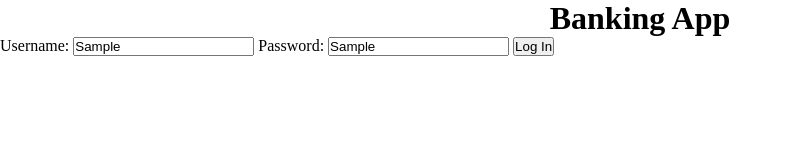
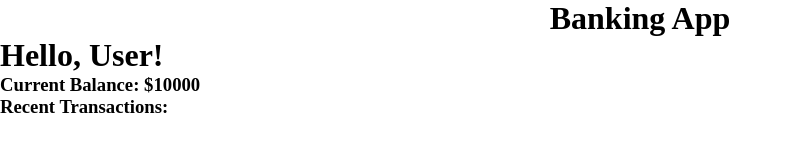
Before and after one commit to gpokingpin/banking-app-demo, a plain HTML site: page index.html in a window 1280 px wide. Both pictures are taken after typing "Sample", "Sample" into the empty fields and a click on the button "Log In". Shown: the whole page, without its empty margins (0-792 px from the left). Drawn offline with Linux system fonts and the light colour scheme.

Commit message:
added find method to check for logged in user; started renderUser function

```diff
--- a/index.html
+++ b/index.html
@@ -9,7 +9,7 @@
 </head>
 <body>
     <h1 class='page-heading'>Banking App</h1>
-    <form>
+    <form class='login-form'>
         <label for='username'>Username: </label>
         <input id='username' type='text' placeholder="Enter your username">
         <label for='password'>Password: </label>
@@ -17,7 +17,7 @@
         <button id='login-button' type='submit'>Log In</button>
     </form>
     <div class='user-info-div hidden'>
-        <h1>Hello <span class='user-name'>User</span>!</h1>
+        <h1>Hello, <span class='user-name'>User</span>!</h1>
         <h3>Current Balance: $<span class='user-balance'>10000</span></h3>
         <h3>Recent Transactions:</h3>
         <ul class='user-transactions'></ul>
--- a/main.js
+++ b/main.js
@@ -1,20 +1,30 @@
 let users = [
   {
     id: 1,
+    fullName: 'Roger Buck',
     username: "1111",
     password: "1111",
     transactions: [100, 200, -300, 200],
   },
   {
     id: 2,
-    username: "3412",
+    fullName: 'Tom Jones',
+    username: "2222",
     password: "2222",
     transactions: [200, -200, -300, 200],
   },
   {
     id: 3,
+    fullName: 'John Travolta',
     username: "3333",
     password: "3333",
+    transactions: [1000, -300, -300, 100],
+  },
+  {
+    id: 4,
+    fullName: 'Sally Fields',
+    username: "4444",
+    password: "4444",
     transactions: [1000, -300, -300, 100],
   },
 ];
@@ -28,8 +38,37 @@ loginButton.addEventListener("click", function (event) {
   let password = document.querySelector("#password").value;
   console.log(username, password);
 
-//   let currentUser = users.find(function (user) {
-//     return user.username === username;
-// })
-//     console.log(currentUser);
+  // see if the username even exists in our users array
+  // let currentUser = {};
+  // for (let index = 0; index < users.length; index += 1) {
+  //   let user = users[index];
+  //   if it does exists, see if the password matches
+  //   if (username === user.username && password === user.password) {
+  //     currentUser = user;
+  //   }
+  // }
+  // document.write(JSON.stringify(currentUser))
+
+
+  // let currentUser = users.find(function (user) {
+  //   return username === user.username && password === user.password;
+  // });
+  let currentUser = users.find(user => username === user.username && password === user.password)
+
+  // if the password matches, render their data
+  renderUser(currentUser);
+
+  console.log(currentUser);
 });
+
+function renderUser(user) {
+  let form = document.querySelector(".login-form");
+  form.classList.toggle('hidden');
+  let userInfoDiv = document.querySelector('.user-info-div');
+  userInfoDiv.classList.toggle('hidden');
+
+  // populate each field in the user info div
+  let userSpan = document.querySelector('.user-name');
+  userSpan.innerText = user.fullName;
+
+}
```
